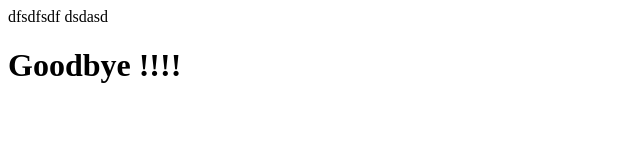
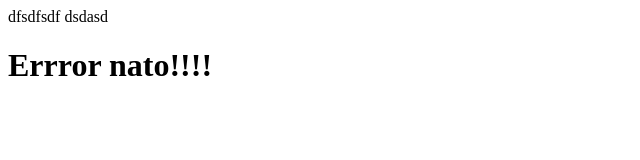
Before and after one commit to MasterSaxor/git-clone, a plain HTML site: page app/index.html in a window 1280 px wide. Shown: the whole page, without its empty margins (0-640 px from the left). Drawn offline with Linux system fonts and the light colour scheme.

Commit message:
Update again the index

```diff
--- a/app/index.html
+++ b/app/index.html
@@ -3,6 +3,6 @@
 
     dsdasd
 
-    <h1>Goodbye !!!!</h1>
+    <h1>Errror nato!!!!</h1>
 
 </html>
```
